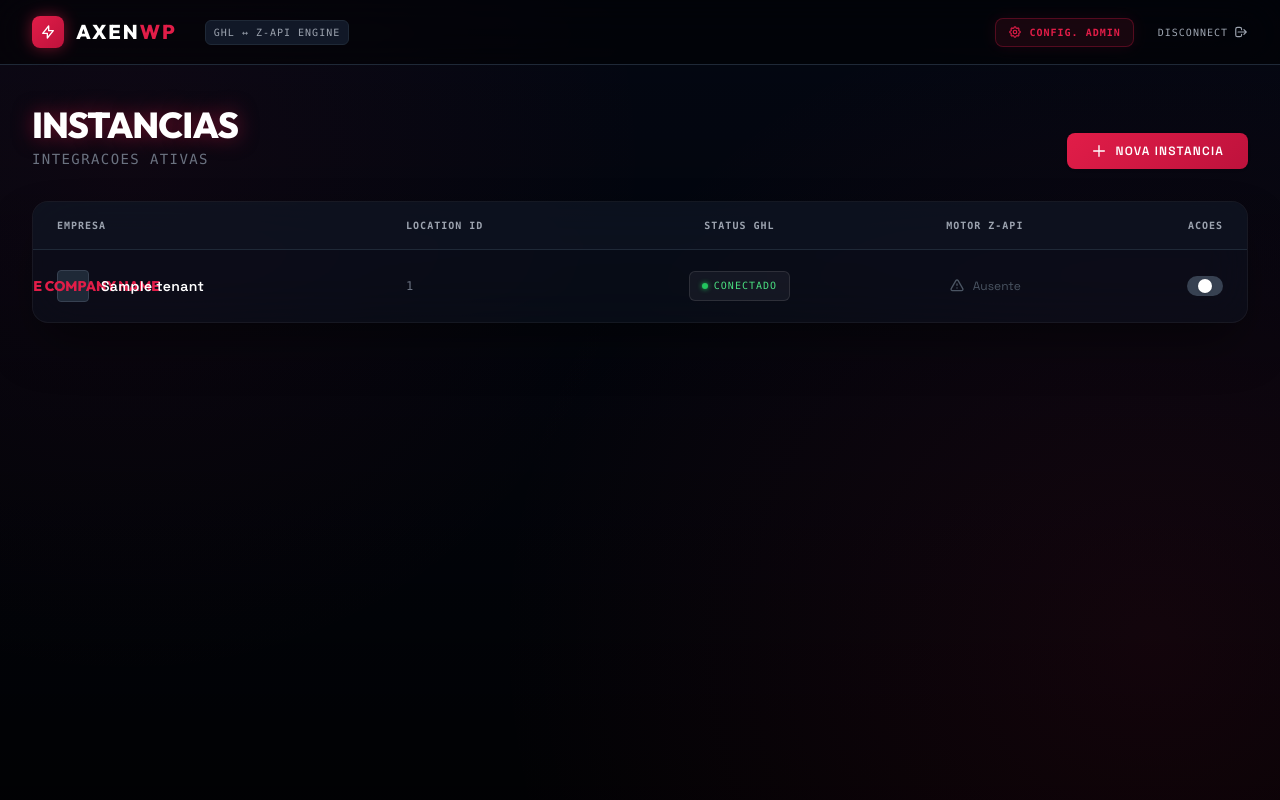
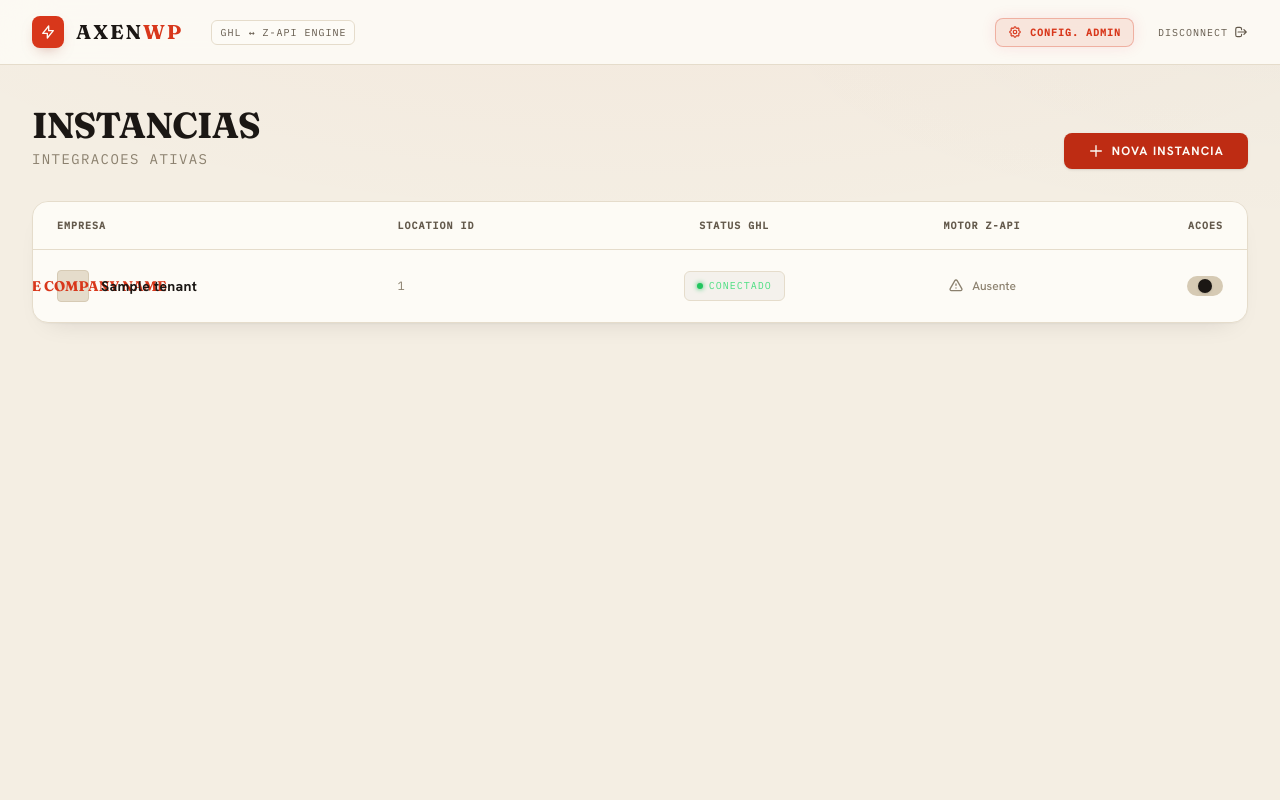
Before and after one commit to Eiai-Solutions/AxenWP, a Python web app: template web/templates/dashboard.html in a window 1280 px wide. Run offline with Jinja, Linux system fonts and the light colour scheme; the template is opened without the code that fills it: most values are stand-ins (such as "Sample title", 1, 10 or a date in 2020); some libraries are stand-ins or nearby versions.

Commit message:
feat(ui): redesign do painel para o Design DNA "Corrente" (editorial claro)
Redesign completo da identidade visual do admin, escolhido a partir de 3 direcoes
geradas e verificadas visualmente. Direcao Corrente: editorial claro, papel creme +
tinta, serif Fraunces + Hanken Grotesk + IBM Plex Mono, vermelho Axen (#D8371B) como
UNICA cor viva. Verificado ao vivo (lista + Nova Instancia + System Settings).

- CLAUDE.md: bloco "## Design DNA Corrente" persistido (futuras sessoes seguem)
- dashboard.html <head>: fontes Corrente + tailwind.config remapeia a escala gray e
  white->ink e brand.red->vermilion, entao as ~700 classes utilitarias dark existentes
  renderizam a paleta clara sem reescrever cada uma; remove class=dark
- dashboard.css: reescreve body (papel), glass-panel (card contido/hairline), btn-brand
  (vermelho solido, texto claro AA), input-dark (claro), status-badge; add .corrente
  (keyline vivo), .plate (mono), .tnum
- conversoes: bg-black/40->tile claro, nav->surface claro, logo->quadrado vermelho
- cache-bust ?v=corrente-1 nos assets

Proximo: polir toggle ativo p/ vermelho, alinhar icones de modo, e refinar telas-chave
para a estrutura exata do mockup (lista numerada, keyline da 'corrente').

Co-Authored-By: Claude Opus 4.8 <noreply@anthropic.com>

```diff
--- a/web/static/css/dashboard.css
+++ b/web/static/css/dashboard.css
@@ -1,54 +1,98 @@
-        body {
-            background-color: #030712;
-            background-image:
-                radial-gradient(circle at 10% 20%, rgba(225, 29, 72, 0.05) 0%, transparent 40%),
-                radial-gradient(circle at 90% 80%, rgba(225, 29, 72, 0.08) 0%, transparent 50%),
-                linear-gradient(to bottom, transparent, rgba(0, 0, 0, 0.8));
-            background-attachment: fixed;
-            color: #d1d5db;
+/* Design DNA "Corrente" — editorial claro, vermelho Axen como única cor viva.
+   Ver bloco "## Design DNA" no CLAUDE.md. */
+
+:root {
+    --paper: #F4EEE3;
+    --surface: #FDFBF6;
+    --ink: #1B1714;
+    --muted: #63594B;
+    --faint: #8B806E;
+    --hair: #E5DCCB;
+    --hair-strong: #D6CAB4;
+    --brand: #D8371B;
+    --brand-btn: #BE2C13;
+    --brand-deep: #95260F;
+    --brand-tint: #F8E7DF;
+    --moss: #4F7A47;
+    --ocre: #B0741C;
 }
 
+body {
+    background-color: var(--paper);
+    background-image:
+        radial-gradient(120% 70% at 50% -10%, rgba(216, 55, 27, 0.035), transparent 55%),
+        radial-gradient(90% 60% at 100% 0%, rgba(0, 0, 0, 0.015), transparent 50%);
+    background-attachment: fixed;
+    color: var(--ink);
+    font-feature-settings: "ss01" 1;
+}
+
+/* Painel/superfície contida: hairline separa, sombra só no foco. */
 .glass-panel {
-            background: rgba(17, 24, 39, 0.4);
-            backdrop-filter: blur(24px);
-            -webkit-backdrop-filter: blur(24px);
-            border: 1px solid rgba(255, 255, 255, 0.05);
-            box-shadow: 0 25px 50px -12px rgba(0, 0, 0, 0.5);
+    background: var(--surface);
+    border: 1px solid var(--hair);
+    box-shadow: 0 1px 2px rgba(27, 23, 20, 0.04), 0 12px 28px -18px rgba(27, 23, 20, 0.18);
+    backdrop-filter: none;
+    -webkit-backdrop-filter: none;
 }
 
 .table-row-hover:hover {
-            background: rgba(225, 29, 72, 0.03);
+    background: rgba(216, 55, 27, 0.035);
 }
 
+/* Botão primário: vermelho Axen sólido, texto claro (AA). */
 .btn-brand {
-            background: linear-gradient(135deg, #e11d48, #be123c);
-            box-shadow: 0 4px 14px 0 rgba(225, 29, 72, 0.39);
-            transition: all 0.3s ease;
+    background: var(--brand-btn);
+    color: #FDFBF6 !important;
+    box-shadow: 0 1px 0 rgba(255, 255, 255, 0.15) inset, 0 6px 16px -8px rgba(149, 38, 15, 0.5);
+    transition: background 0.18s ease, transform 0.18s ease, box-shadow 0.18s ease;
 }
 
 .btn-brand:hover {
-            box-shadow: 0 6px 20px 0 rgba(225, 29, 72, 0.5);
+    background: var(--brand-deep);
     transform: translateY(-1px);
 }
 
+.btn-brand svg { color: #FDFBF6 !important; }
+
+/* Inputs claros com foco vermelho. */
 .input-dark {
-            background: rgba(3, 7, 18, 0.6);
-            border: 1px solid rgba(75, 85, 99, 0.4);
-            color: white;
-            transition: all 0.3s ease;
+    background: var(--surface);
+    border: 1px solid var(--hair-strong);
+    color: var(--ink);
+    transition: border-color 0.18s ease, box-shadow 0.18s ease;
 }
 
+.input-dark::placeholder { color: var(--faint); }
+
 .input-dark:focus {
-            border-color: #e11d48;
-            box-shadow: 0 0 0 2px rgba(225, 29, 72, 0.2);
+    border-color: var(--brand);
+    box-shadow: 0 0 0 3px rgba(216, 55, 27, 0.14);
     outline: none;
 }
 
+/* Chip de status neutro. */
 .status-badge {
-            background: rgba(255, 255, 255, 0.05);
-            border: 1px solid rgba(255, 255, 255, 0.1);
+    background: rgba(27, 23, 20, 0.04);
+    border: 1px solid var(--hair);
+    color: var(--muted);
 }
 
-        .glow-text {
-            text-shadow: 0 0 20px rgba(225, 29, 72, 0.5);
+.glow-text { text-shadow: none; }
+
+/* Detalhe-assinatura "a corrente": keyline vermelho de 2px no elemento vivo/ativo. */
+.corrente {
+    box-shadow: inset 2px 0 0 var(--brand);
 }
+
+/* Plaquetas mono (Location IDs, códigos de motor). */
+.plate {
+    font-family: 'IBM Plex Mono', ui-monospace, monospace;
+    font-variant-numeric: tabular-nums;
+    letter-spacing: 0.02em;
+}
+
+.tnum { font-variant-numeric: tabular-nums; }
+
+/* Logo Axen: quadrado vermelho com raio claro (o ink remap não deve escurecer o ícone). */
+.axen-mark svg { color: #FDFBF6 !important; }
--- a/web/templates/dashboard.html
+++ b/web/templates/dashboard.html
@@ -10,48 +10,66 @@
     <link rel="preconnect" href="https://fonts.googleapis.com">
     <link rel="preconnect" href="https://fonts.gstatic.com" crossorigin>
     <link
-        href="https://fonts.googleapis.com/css2?family=Outfit:wght@300;400;600;800&family=Space+Grotesk:wght@400;600&display=swap"
+        href="https://fonts.googleapis.com/css2?family=Fraunces:opsz,wght@9..144,400;9..144,600;9..144,700&family=Hanken+Grotesk:wght@400;500;600;700&family=IBM+Plex+Mono:wght@400;500&display=swap"
         rel="stylesheet">
     <script>
+        // Design DNA "Corrente" — editorial claro, vermelho Axen como única cor viva.
+        // A escala `gray` e `white` são REMAPEADAS para tons claros/tinta, então as
+        // classes utilitárias dark existentes (text-white, bg-gray-900, text-gray-400…)
+        // passam a renderizar a paleta Corrente sem reescrever cada uma.
         tailwind.config = {
-            darkMode: 'class',
             theme: {
                 extend: {
                     fontFamily: {
-                        sans: ['"Space Grotesk"', 'sans-serif'],
-                        display: ['Outfit', 'sans-serif'],
+                        sans: ['"Hanken Grotesk"', 'sans-serif'],
+                        display: ['Fraunces', 'Georgia', 'serif'],
+                        mono: ['"IBM Plex Mono"', 'ui-monospace', 'monospace'],
                     },
                     colors: {
+                        white: '#1B1714',   // remap: text-white -> tinta (ink)
                         gray: {
-                            850: '#1f2937',
-                            900: '#111827',
-                            950: '#030712',
+                            400: '#63594B',  // muted (texto secundário)
+                            500: '#8B806E',  // faint
+                            600: '#8B806E',
+                            700: '#D6CAB4',  // hairline forte
+                            800: '#E5DCCB',  // hairline
+                            850: '#EFE7D8',
+                            900: '#FDFBF6',  // surface (quase-branco)
+                            950: '#F4EEE3',  // paper
                         },
                         brand: {
-                            red: '#e11d48',
-                            darkred: '#be123c',
-                            black: '#0a0a0a',
-                            surface: '#121212',
-                        }
+                            red: '#D8371B',      // vermelho Axen (vermilion)
+                            darkred: '#BE2C13',  // botão primário (AA c/ branco)
+                            black: '#F4EEE3',
+                            surface: '#FDFBF6',
+                        },
+                        paper: '#F4EEE3',
+                        surface: '#FDFBF6',
+                        ink: '#1B1714',
+                        muted: '#63594B',
+                        faint: '#8B806E',
+                        hair: '#E5DCCB',
+                        moss: '#4F7A47',
+                        ocre: '#B0741C',
                     }
                 }
             }
         }
     </script>
-    <script src="/static/js/dashboard.js" defer></script>
-    <link rel="stylesheet" href="/static/css/dashboard.css">
+    <script src="/static/js/dashboard.js?v=corrente-1" defer></script>
+    <link rel="stylesheet" href="/static/css/dashboard.css?v=corrente-1">
 </head>
 
-<body class="font-sans min-h-screen antialiased selection:bg-brand-red selection:text-white">
+<body class="font-sans min-h-screen antialiased selection:bg-brand-red selection:text-[#FDFBF6]">
 
     <!-- Top Navigation -->
-    <nav class="border-b border-gray-800 bg-black/50 backdrop-blur-xl sticky top-0 z-40">
+    <nav class="border-b border-gray-800 bg-[#FDFBF6]/90 backdrop-blur-xl sticky top-0 z-40">
         <div class="max-w-7xl mx-auto px-4 sm:px-6 lg:px-8">
             <div class="flex justify-between items-center h-16">
                 <div class="flex items-center gap-3">
                     <div
-                        class="w-8 h-8 rounded-lg bg-gradient-to-br from-brand-red to-brand-darkred flex items-center justify-center shadow-[0_0_15px_rgba(225,29,72,0.5)]">
-                        <svg class="w-4 h-4 text-white" fill="none" stroke="currentColor" viewBox="0 0 24 24">
+                        class="axen-mark w-8 h-8 rounded-lg bg-brand-red flex items-center justify-center shadow-[0_6px_16px_-8px_rgba(149,38,15,0.6)]">
+                        <svg class="w-4 h-4" fill="none" stroke="currentColor" viewBox="0 0 24 24">
                             <path stroke-linecap="round" stroke-linejoin="round" stroke-width="2"
                                 d="M13 10V3L4 14h7v7l9-11h-7z"></path>
                         </svg>
```
Also changed, not shown: other parts of web/templates/dashboard.html (+25 -25 lines), CLAUDE.md (+17 -0 lines). Lines whose indentation alone changed are shown as unchanged.
